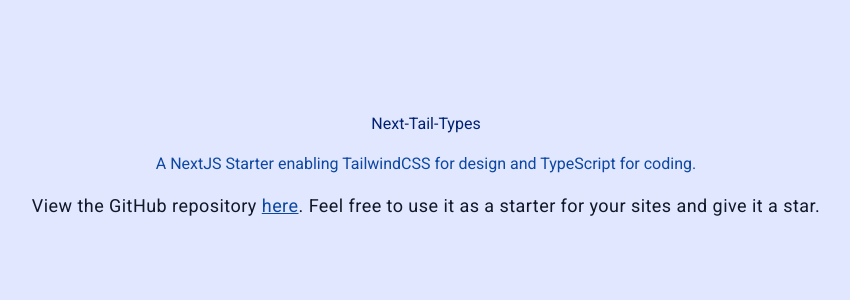
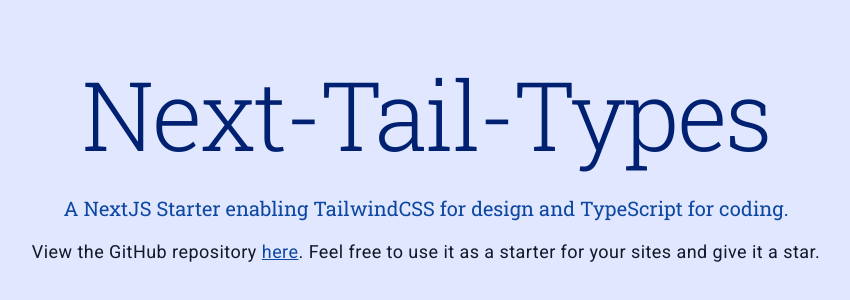
Before and after one commit to StillScripts/next-tail-types, a Next.js app: page / in a window 1280 px wide. Shown: the part 234-534 px from the top of the page, without its empty margins (214-1064 px from the left). Built offline with nearby package versions, Linux system fonts and the light colour scheme.

Commit message:
Updating typography and homepage

```diff
--- a/pages/index.tsx
+++ b/pages/index.tsx
@@ -10,13 +10,13 @@
       </Head>
 
       <main className='px-8 md:px-16 lg:px-24'>
-        <h1 className='font-display text-center mb-4 text-primary-dark'>
+        <h1 className='h1 text-center mb-8 text-primary-dark'>
           Next-Tail-Types
         </h1>
-        <h4 className='font-display text-center md:px-12 mb-4 text-primary-main'>
+        <p className='subtitle-1 text-center md:px-12 mb-4 text-primary-main'>
           A NextJS Starter enabling TailwindCSS for design and TypeScript for coding.
-        </h4>
-        <p className='font-body body-1 text-center text-gray-900'>
+        </p>
+        <p className='body-1 text-center text-gray-900'>
           View the GitHub repository{' '}
           <a
             className='underline text-primary-main hover:text-primary-dark'
--- a/styles/atoms.css
+++ b/styles/atoms.css
@@ -27,11 +27,11 @@
 }
 
 .subtitle-1 {
-    @apply font-serif text-base font-normal tracking-normal;
+    @apply font-serif text-base md:text-xl font-normal tracking-normal;
 }
 
 .subtitle-2 {
-    @apply font-serif text-sm font-medium tracking-normal;
+    @apply font-serif text-sm md:text-base font-medium tracking-normal;
 }
 
 .body-1 {
```
